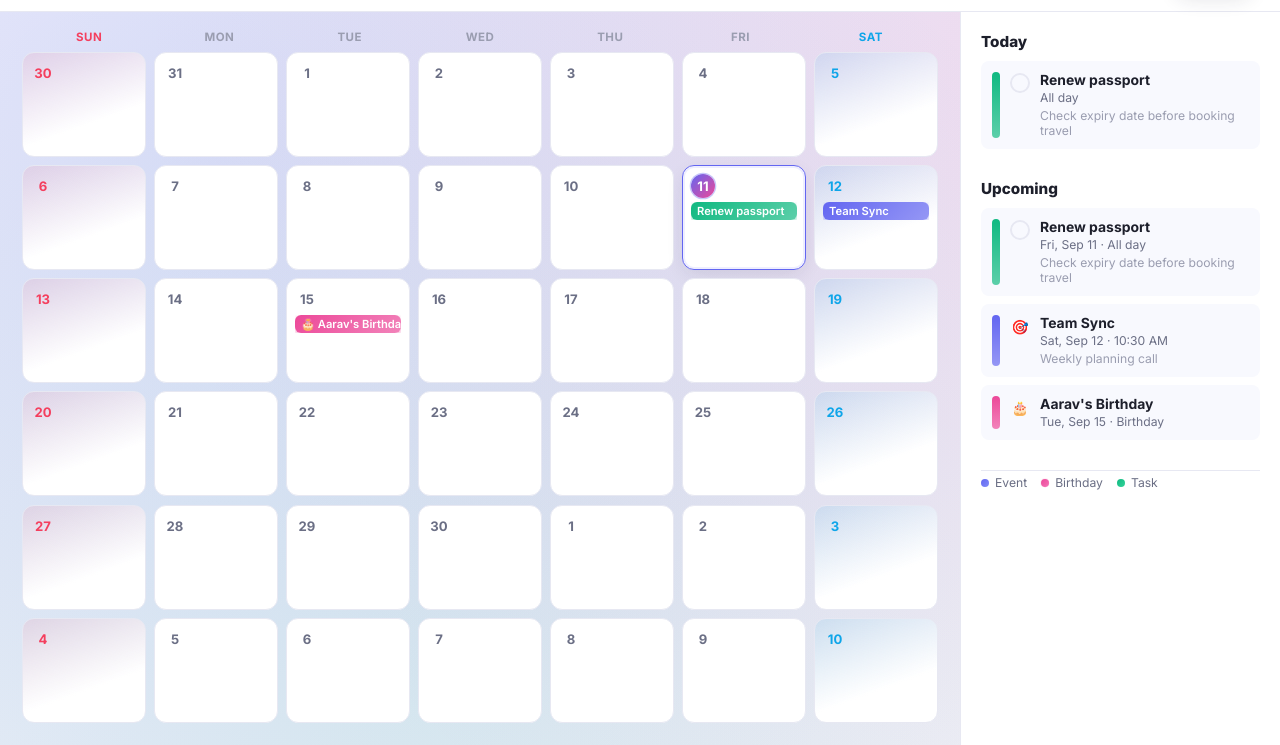
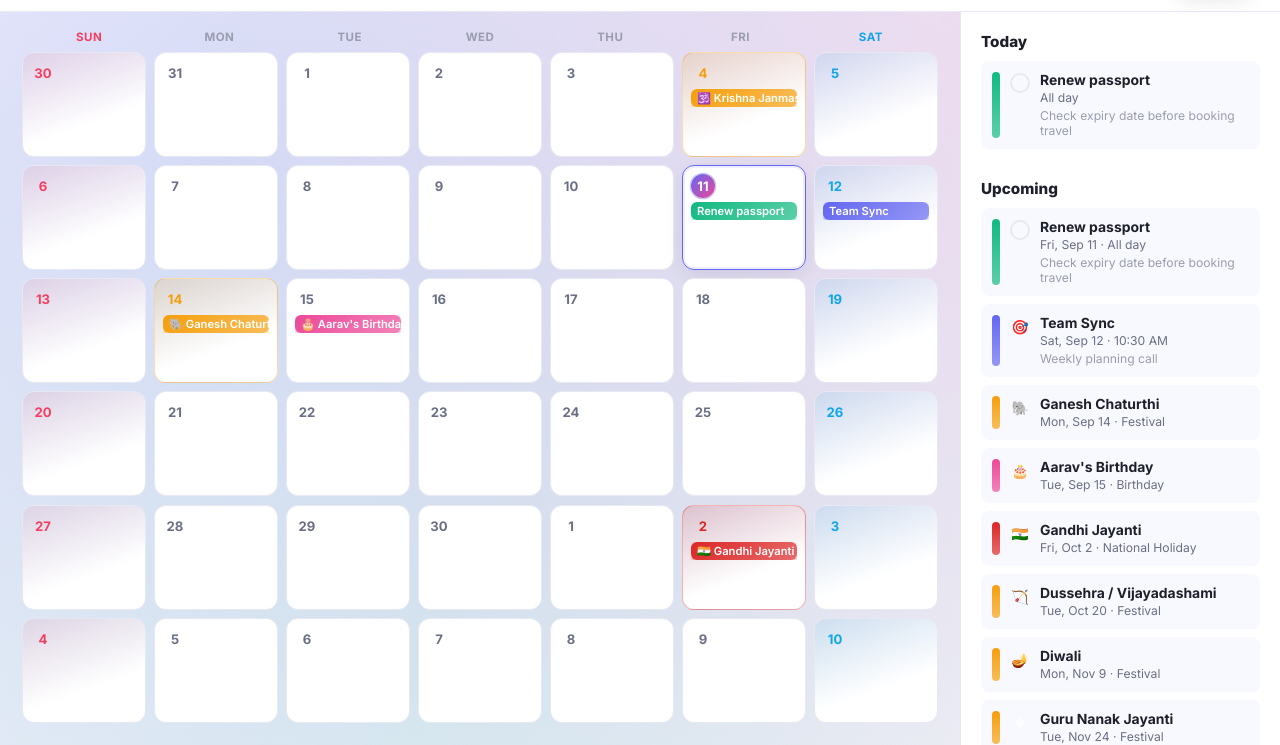
Before and after one commit to madhusudhan1260/kalendra, a plain HTML site: page index.html in a window 1280 px wide. Shown: the part 55-800 px from the top of the page. Drawn offline with Linux system fonts and the light colour scheme.

Commit message:
Add India's 2026 public holidays, color-coded by type
National holidays (Republic Day, Independence Day, Gandhi Jayanti)
render in red; festivals (Holi, Diwali, Eid, Christmas, etc.) render
in amber. They show as tinted day cells and chips in Month view, in
the day panel, in Upcoming, and in Agenda — but are read-only, like
the class timetable, and don't affect the Timetable tab.

```diff
--- a/app.js
+++ b/app.js
@@ -107,6 +107,45 @@
     return type === "birthday" ? "🎂" : type === "task" ? "✅" : "🎯";
   }
 
+  /* ---------------- Holidays (India, 2026) ---------------- */
+  const HOLIDAY_COLORS = { national: "#dc2626", festival: "#f59e0b" };
+  const HOLIDAYS_2026 = [
+    { date: "2026-01-01", title: "New Year's Day", category: "festival", icon: "🎉" },
+    { date: "2026-01-14", title: "Makar Sankranti / Pongal", category: "festival", icon: "🪁" },
+    { date: "2026-01-26", title: "Republic Day", category: "national", icon: "🇮🇳" },
+    { date: "2026-02-15", title: "Maha Shivratri", category: "festival", icon: "🕉️" },
+    { date: "2026-03-04", title: "Holi", category: "festival", icon: "🎨" },
+    { date: "2026-03-21", title: "Id-ul-Fitr (Eid)", category: "festival", icon: "🌙" },
+    { date: "2026-03-26", title: "Ram Navami", category: "festival", icon: "🕉️" },
+    { date: "2026-03-31", title: "Mahavir Jayanti", category: "festival", icon: "🕉️" },
+    { date: "2026-04-03", title: "Good Friday", category: "festival", icon: "✝️" },
+    { date: "2026-05-01", title: "Buddha Purnima", category: "festival", icon: "☸️" },
+    { date: "2026-05-27", title: "Id-ul-Zuha (Bakrid)", category: "festival", icon: "🌙" },
+    { date: "2026-06-26", title: "Muharram", category: "festival", icon: "🌙" },
+    { date: "2026-08-15", title: "Independence Day", category: "national", icon: "🇮🇳" },
+    { date: "2026-08-28", title: "Raksha Bandhan", category: "festival", icon: "🎗️" },
+    { date: "2026-09-04", title: "Krishna Janmashtami", category: "festival", icon: "🕉️" },
+    { date: "2026-09-14", title: "Ganesh Chaturthi", category: "festival", icon: "🐘" },
+    { date: "2026-10-02", title: "Gandhi Jayanti", category: "national", icon: "🇮🇳" },
+    { date: "2026-10-20", title: "Dussehra / Vijayadashami", category: "festival", icon: "🏹" },
+    { date: "2026-11-09", title: "Diwali", category: "festival", icon: "🪔" },
+    { date: "2026-11-24", title: "Guru Nanak Jayanti", category: "festival", icon: "☬" },
+    { date: "2026-12-25", title: "Christmas", category: "festival", icon: "🎄" },
+  ];
+  const HOLIDAY_ITEMS = HOLIDAYS_2026.map((h) => ({
+    id: `holiday-${h.date}`,
+    type: "holiday",
+    title: h.title,
+    date: h.date,
+    time: "",
+    notes: "",
+    category: h.category,
+    icon: h.icon,
+    color: HOLIDAY_COLORS[h.category],
+    repeatYearly: false,
+    done: false,
+  }));
+
   /* ---------------- Timetable (weekly recurring college schedule) ---------------- */
   const SESSIONS = [
     { label: "Session 1", start: "08:00", end: "08:55" },
@@ -165,7 +204,7 @@
   }
 
   function itemsOnDate(date) {
-    return state.items
+    return [...state.items, ...HOLIDAY_ITEMS]
       .filter((it) => occursOn(it, date))
       .sort((a, b) => {
         if (a.time && b.time) return a.time.localeCompare(b.time);
@@ -226,7 +265,10 @@
   }
 
   function chipHtml(item) {
-    const label = item.type === "birthday" ? `🎂 ${item.title}` : item.type === "task" ? `${item.done ? "✓ " : ""}${item.title}` : item.title;
+    const label = item.type === "birthday" ? `🎂 ${item.title}`
+      : item.type === "holiday" ? `${item.icon} ${item.title}`
+      : item.type === "task" ? `${item.done ? "✓ " : ""}${item.title}`
+      : item.title;
     const doneClass = item.type === "task" && item.done ? "done" : "";
     const c2 = lighten(item.color, 0.32);
     return `<div class="chip task ${doneClass}" style="--chip-c:${item.color};--chip-c2:${c2}" data-id="${item.id}" title="${escapeAttr(item.title)}"><span>${escapeHtml(label)}</span></div>`;
@@ -255,12 +297,14 @@
       const isToday = isSameDay(cellDate, today);
       const isSelected = isSameDay(cellDate, state.selectedDate);
       const dow = cellDate.getDay();
-      const weekendClass = dow === 0 ? "weekend-sun" : dow === 6 ? "weekend-sat" : "";
       const items = itemsOnDate(cellDate);
+      const holidayItem = items.find((it) => it.type === "holiday");
+      const holidayClass = holidayItem ? (holidayItem.category === "national" ? "holiday-national" : "holiday-festival") : "";
+      const weekendClass = holidayClass ? "" : dow === 0 ? "weekend-sun" : dow === 6 ? "weekend-sat" : "";
       const visible = items.slice(0, 3);
       const extra = items.length - visible.length;
 
-      html += `<div class="day-cell ${outside ? "outside" : ""} ${isToday ? "is-today" : ""} ${isSelected ? "selected" : ""} ${weekendClass}" data-date="${toDateStr(cellDate)}" style="--i:${i}">
+      html += `<div class="day-cell ${outside ? "outside" : ""} ${isToday ? "is-today" : ""} ${isSelected ? "selected" : ""} ${weekendClass} ${holidayClass}" data-date="${toDateStr(cellDate)}" style="--i:${i}">
         <span class="day-num">${cellDate.getDate()}</span>
         <div class="day-chips">
           ${visible.map(chipHtml).join("")}
@@ -277,6 +321,8 @@
     if (item.type === "birthday") {
       const years = occ.getFullYear() - parseDateStr(item.date).getFullYear();
       metaParts.push(years > 0 ? `Turns ${years}` : "Birthday");
+    } else if (item.type === "holiday") {
+      metaParts.push(item.category === "national" ? "National Holiday" : "Festival");
     } else if (item.time) {
       metaParts.push(formatTime(item.time));
     } else {
@@ -286,7 +332,7 @@
 
     const checkHtml = item.type === "task"
       ? `<div class="item-check ${item.done ? "checked" : ""}" data-check="${item.id}">${item.done ? "✓" : ""}</div>`
-      : `<div class="item-check" style="border-color:transparent;display:flex;align-items:center;justify-content:center;font-size:14px;">${typeIcon(item.type)}</div>`;
+      : `<div class="item-check" style="border-color:transparent;display:flex;align-items:center;justify-content:center;font-size:14px;">${item.icon || typeIcon(item.type)}</div>`;
 
     const c2 = lighten(item.color, 0.32);
     return `<div class="item-card" data-edit="${item.id}" style="--chip-c:${item.color};--chip-c2:${c2}">
@@ -316,7 +362,7 @@
 
   function renderUpcoming() {
     const today = startOfDay(new Date());
-    const upcoming = state.items
+    const upcoming = [...state.items, ...HOLIDAY_ITEMS]
       .map((item) => ({ item, occ: nextOccurrence(item, today) }))
       .filter((x) => x.occ)
       .sort((a, b) => a.occ - b.occ || (a.item.time || "").localeCompare(b.item.time || ""))
@@ -527,7 +573,7 @@
       return;
     }
     const editTarget = e.target.closest("[data-edit]");
-    if (editTarget) {
+    if (editTarget && !editTarget.dataset.edit.startsWith("holiday-")) {
       openModal({ editId: editTarget.dataset.edit });
     }
   }
@@ -539,7 +585,7 @@
   monthGrid.addEventListener("click", (e) => {
     const chip = e.target.closest("[data-id]");
     if (chip) {
-      openModal({ editId: chip.dataset.id });
+      if (!chip.dataset.id.startsWith("holiday-")) openModal({ editId: chip.dataset.id });
       return;
     }
     const cell = e.target.closest(".day-cell");
--- a/index.html
+++ b/index.html
@@ -88,6 +88,8 @@
           <span class="legend-item"><i class="dot dot-event"></i>Event</span>
           <span class="legend-item"><i class="dot dot-birthday"></i>Birthday</span>
           <span class="legend-item"><i class="dot dot-task"></i>Task</span>
+          <span class="legend-item"><i class="dot dot-holiday-national"></i>National Holiday</span>
+          <span class="legend-item"><i class="dot dot-holiday-festival"></i>Festival</span>
         </div>
       </aside>
     </div>
--- a/styles.css
+++ b/styles.css
@@ -332,6 +332,11 @@ button { font-family: inherit; }
 .day-cell.weekend-sun .day-num { color: var(--sun); }
 .day-cell.weekend-sat .day-num { color: var(--sat); }
 
+.day-cell.holiday-national { background: linear-gradient(160deg, rgba(220, 38, 38, 0.16), var(--surface) 65%); border-color: rgba(220, 38, 38, 0.35); }
+.day-cell.holiday-festival { background: linear-gradient(160deg, rgba(245, 158, 11, 0.16), var(--surface) 65%); border-color: rgba(245, 158, 11, 0.35); }
+.day-cell.holiday-national .day-num { color: #dc2626; }
+.day-cell.holiday-festival .day-num { color: #f59e0b; }
+
 .day-num {
   font-size: 0.82rem;
   font-weight: 700;
@@ -481,6 +486,8 @@ button { font-family: inherit; }
 .dot-event { background: linear-gradient(135deg, #6366f1, #818cf8); }
 .dot-birthday { background: linear-gradient(135deg, #ec4899, #f472b6); animation: dotPop 2.4s ease-in-out infinite; }
 .dot-task { background: linear-gradient(135deg, #10b981, #34d399); }
+.dot-holiday-national { background: linear-gradient(135deg, #dc2626, #f87171); }
+.dot-holiday-festival { background: linear-gradient(135deg, #f59e0b, #fbbf24); }
 @keyframes dotPop { 0%, 100% { transform: scale(1); } 50% { transform: scale(1.35); } }
 
 /* ---------- Agenda view ---------- */
```
